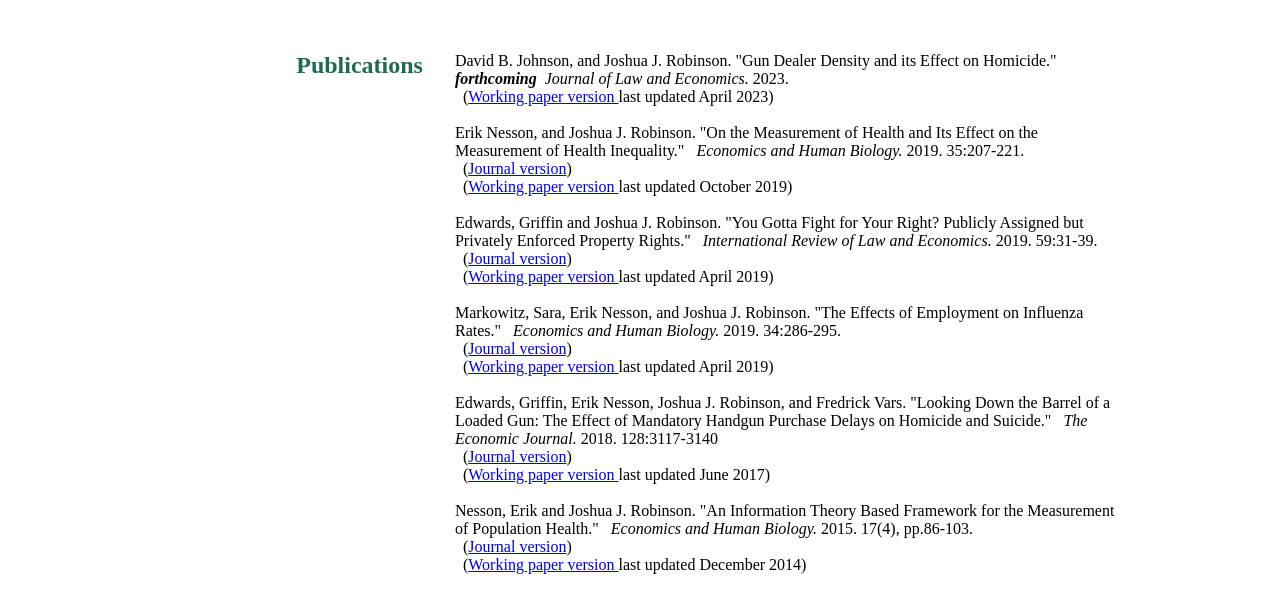
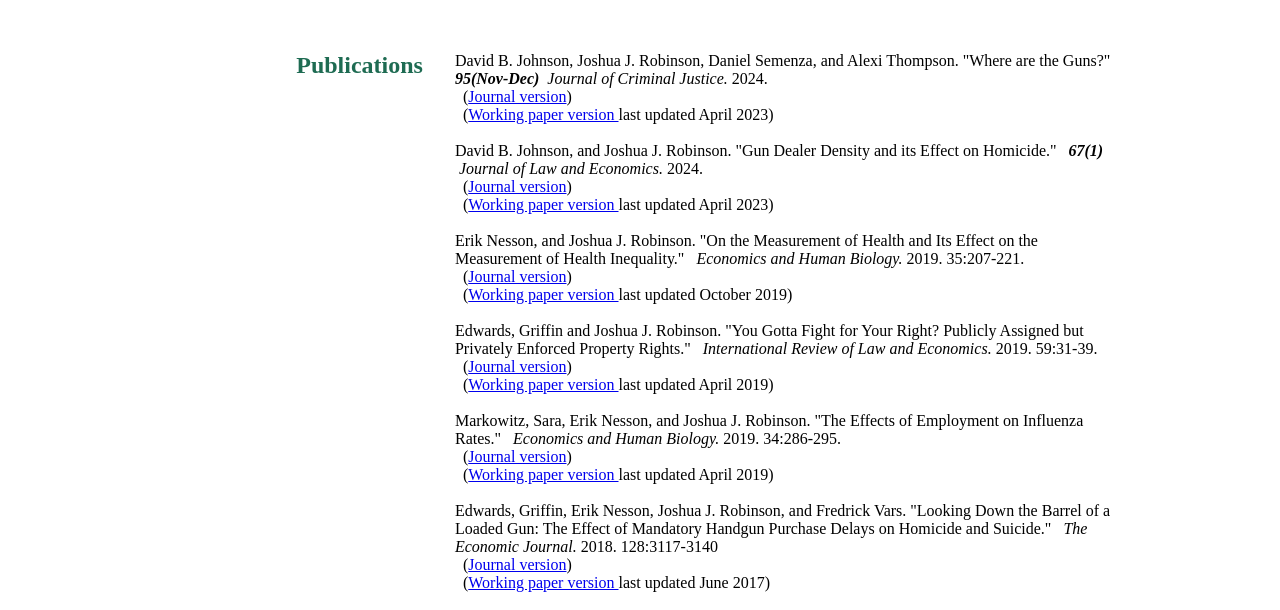
Before and after one commit to joshrob06/github.io, a plain HTML site: page research.html in a window 1280 px wide. Shown: the part 169-779 px from the top of the page. Drawn offline with Linux system fonts and the light colour scheme.

Commit message:
Update research.html

```diff
--- a/research.html
+++ b/research.html
@@ -188,24 +188,30 @@ shadow { position: relative;
 <tr><td width=30% align=right valign=top>
 		<font size=5 color=#1E6B52><b>Publications</b></font></td>
 		<td width=70% align=left valign=top>
-		David B. Johnson, and Joshua J. Robinson. "Gun Dealer Density and its Effect on Homicide." &#160 <b> <i> forthcoming </i></b> &#160<i>Journal of Law and Economics.</i> 2023.<br>
+		David B. Johnson, Joshua J. Robinson, Daniel Semenza, and Alexi Thompson. "Where are the Guns?"&#160 <b> <i> 95(Nov-Dec) </i></b> &#160<i>Journal of Criminal Justice.</i> 2024.<br>
+		&#160 (<a href="https://doi.org/10.1016/j.jcrimjus.2024.102289" target="_blank">Journal version</a>)<br>
+	&#160 (<a href="wherearetheguns8142024.pdf" target="_blank"
+	onClick="javascript: _gaq.push(['_trackPageview', '/downloads/guns2']);">Working paper version </a>last updated April 2023)<br><br>
+
+		David B. Johnson, and Joshua J. Robinson. "Gun Dealer Density and its Effect on Homicide." &#160 <b> <i> 67(1) </i></b> &#160<i>Journal of Law and Economics.</i> 2024.<br>
+		&#160 (<a href="https://doi.org/10.1086/726457" target="_blank">Journal version</a>)<br>
 	&#160 (<a href="fflsandgundeath.pdf" target="_blank"
-	onClick="javascript: _gaq.push(['_trackPageview', '/downloads/jmp']);">Working paper version </a>last updated April 2023)<br><br>
+	onClick="javascript: _gaq.push(['_trackPageview', '/downloads/guns']);">Working paper version </a>last updated April 2023)<br><br>
 
 		Erik Nesson, and Joshua J. Robinson. "On the Measurement of Health and Its Effect on the Measurement of Health Inequality." &#160 <i>Economics and Human Biology.</i> 2019. 35:207-221.<br>
 	&#160 (<a href="https://doi.org/10.1016/j.ehb.2019.07.003" target="_blank">Journal version</a>)<br>
 	&#160 (<a href="healthinequality.pdf" target="_blank"
-	onClick="javascript: _gaq.push(['_trackPageview', '/downloads/gun']);">Working paper version </a>last updated October 2019)<br><br>
+	onClick="javascript: _gaq.push(['_trackPageview', '/downloads/hi']);">Working paper version </a>last updated October 2019)<br><br>
 
 	Edwards, Griffin and  Joshua J. Robinson. "You Gotta Fight for Your Right? Publicly Assigned but Privately Enforced Property Rights." &#160 <i> International Review of Law and Economics.</i> 2019. 59:31-39.<br>
 	&#160 (<a href="https://doi.org/10.1016/j.irle.2019.04.002" target="_blank">Journal version</a>)<br>
 	&#160 (<a href="Homestead.pdf" target="_blank"
-	onClick="javascript: _gaq.push(['_trackPageview', '/downloads/gun']);">Working paper version </a>last updated April 2019)<br><br>
+	onClick="javascript: _gaq.push(['_trackPageview', '/downloads/rights']);">Working paper version </a>last updated April 2019)<br><br>
 
 	Markowitz, Sara, Erik Nesson, and Joshua J. Robinson. "The Effects of Employment on Influenza Rates." &#160 <i>Economics and Human Biology.</i> 2019. 34:286-295.<br>
 	&#160 (<a href="https://doi.org/10.1016/j.ehb.2019.04.004" target="_blank">Journal version</a>)<br>
 	&#160 (<a href="FluPaper.pdf" target="_blank"
-	onClick="javascript: _gaq.push(['_trackPageview', '/downloads/gun']);">Working paper version </a>last updated April 2019)<br><br>
+	onClick="javascript: _gaq.push(['_trackPageview', '/downloads/flu']);">Working paper version </a>last updated April 2019)<br><br>
 
 		<!---a href="GunsPaperv17.pdf" target="_blank" onClick="javascript: _gaq.push(['_trackPageview', '/downloads/gun']);" --->
 	Edwards, Griffin, Erik Nesson, Joshua J. Robinson, and Fredrick Vars. "Looking Down the Barrel of a Loaded Gun: The Effect of Mandatory Handgun Purchase Delays on Homicide and Suicide." &#160 <i>The Economic Journal.</i> 2018. 128:3117-3140<br>
```
